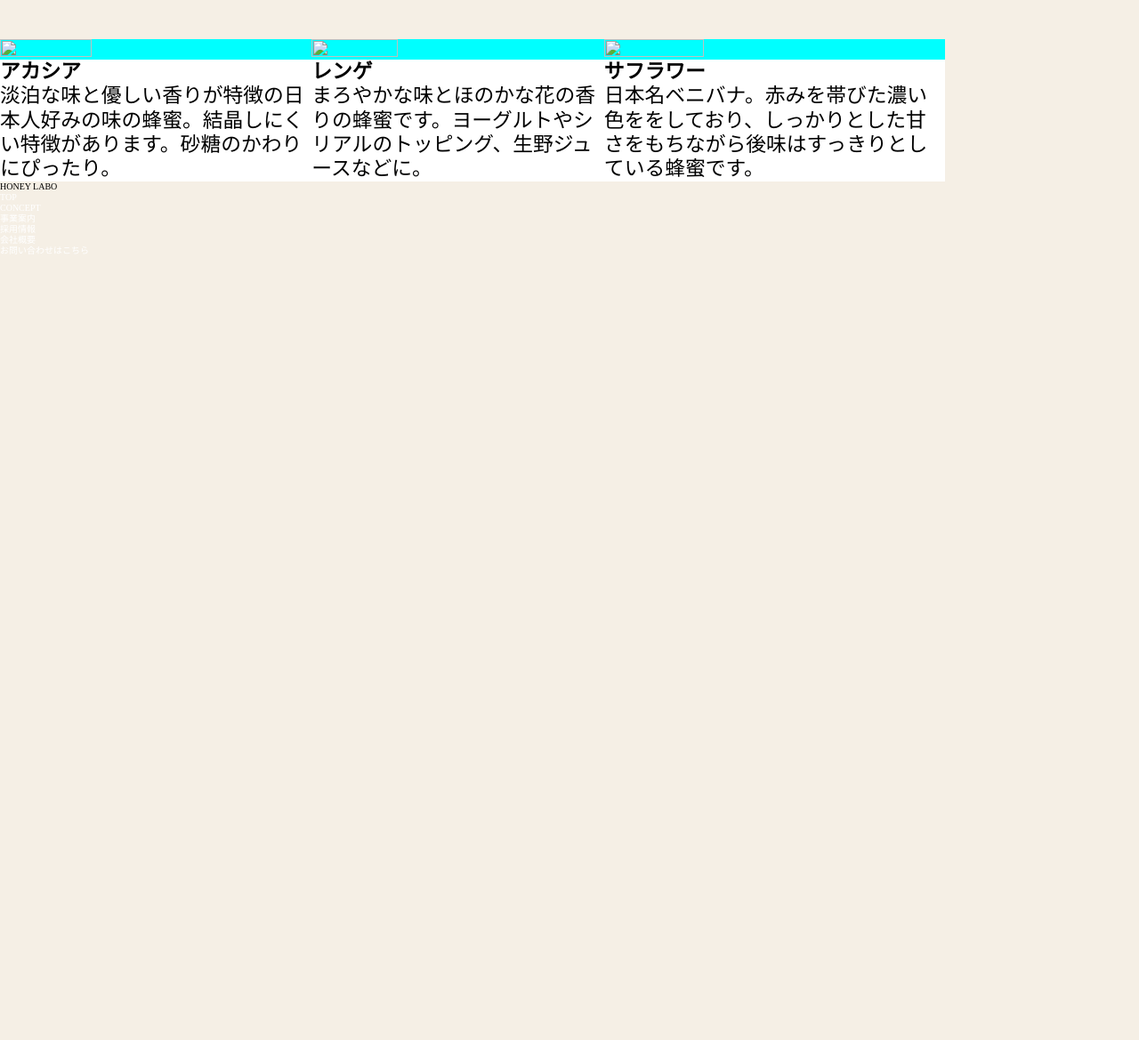
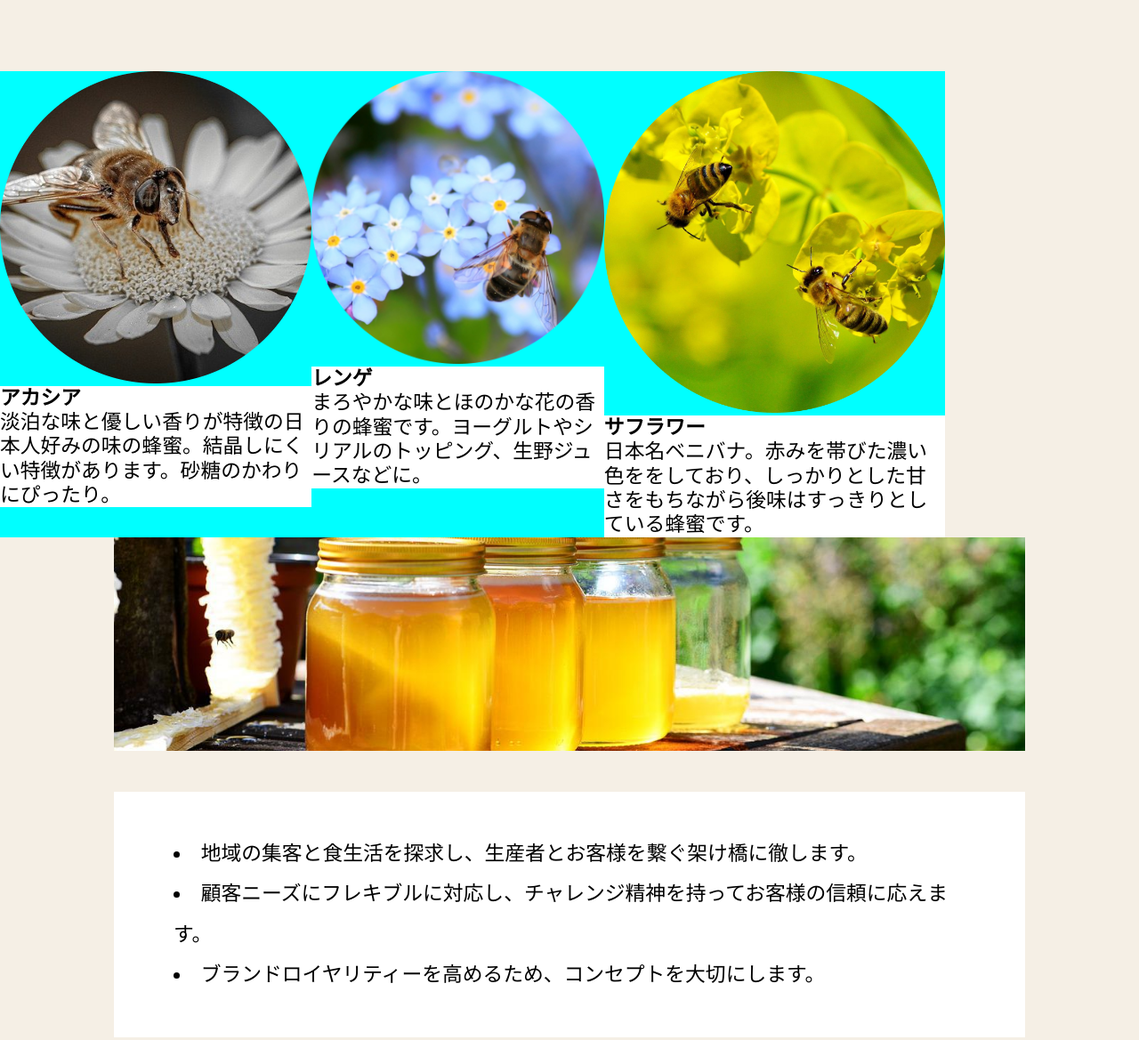
Before and after one commit to achtsyamaguchi/-HP2, a plain HTML site: page html/works.html in a window 1280 px wide. Shown: the part 1487-2656 px from the top of the page at 89% size. Before the commit the page ends 1787 px from the top, so only its background shows below. Drawn offline with Linux system fonts and the light colour scheme; a web font is replaced by a local one.

Commit message:
works作成中

```diff
--- a/css/common1.css
+++ b/css/common1.css
@@ -77,3 +77,64 @@ header {
   color: #333;
   font-weight: bold;
 }
+
+
+/* footer-------------------- */
+.footer_inner {
+  background-color: #10602b;
+}
+
+.footer_logo {
+  text-align: center;
+  color: #fff;
+  font-size: clamp(1.8rem,2.5vw,3.5rem);
+  font-weight: bold;
+  padding-top: 9.5%;
+}
+
+.footer_nav {
+  margin: 7rem 0;
+}
+
+.footer_ul {
+  display: flex;
+  justify-content: center;
+  font-size: clamp(1.8rem,1.7vw,2.5rem);
+}
+
+.footer_li {
+  padding: 0 4%;
+  border-right: 3px solid #e8a31f;
+}
+
+.footer_li:last-child {
+  padding-right: 0;
+  border: none;
+}
+
+.footer_li:first-child {
+  padding-left: 0;
+}
+
+.footer_img {
+  width: 16%;
+  margin: 0 auto;
+}
+
+
+@media screen and (max-width: 770px) {
+  .footer_nav {
+    display: none;
+  }
+
+  .footer_img {
+    margin-top: 2%;
+    padding-bottom: 6.7%;
+  }
+}
+
+@media screen and (max-width: 886px) {
+  .header_nav {
+    display: none;
+  }
+}
--- a/css/company.css
+++ b/css/company.css
@@ -0,0 +1,3 @@
+.section_top_visual {
+  background-image: url(../img/beekeeper.png);
+}
--- a/css/works.css
+++ b/css/works.css
@@ -4,7 +4,7 @@
   background-color: #ddca1e;
 }
 
-.works_top_visual {
+.section_top_visual {
   background-image: url(../img/beekeeper.png);
   background-repeat: no-repeat;
   background-size: cover;
@@ -61,13 +61,13 @@
   background-color: aqua;
 }
 .works_on_inner2_img {
-  width: 29.3%;
+  width: 100%;
+  flex-shrink: 0;
 }
 
 .works_on_inner2_img img {
   width: 100%;
   height: 100%;
-
 }
 
 .works_inner2_txt {
@@ -77,3 +77,36 @@
 .works_inner2_txt p {
   font-size: 1.78vw;
 }
+
+/* works_inner3-------------------- */
+.works_inner3_item {
+  width: 80%;
+  margin: 0 auto;
+  margin-bottom: 7.6%;
+}
+
+.works_inner3_item_img {
+  width: 100%;
+  height:30vh;
+  margin-bottom: 4.5%;
+  background-color: #ddca1e;
+}
+
+.works_inner3_item_img img {
+  width: 100%;
+  height: 100%;
+  object-fit: cover;
+}
+
+.works_inner3_item ul {
+  width: 100%;
+  padding: 4.7rem 6.7rem;
+  background-color: #fff;
+}
+
+.works_inner3_item ul li {
+  list-style:disc;
+  list-style-position: inside;
+  line-height: 2;
+  font-size: 1.78vw;
+}
--- a/html/company.html
+++ b/html/company.html
@@ -0,0 +1,50 @@
+<!DOCTYPE html>
+<html lang="ja">
+  <head>
+    <meta charset="UTF-8">
+    <title>HONEY LABO</title>
+    <meta name="description" content="「人生をコードと共に」というビジョンを達成するべく、皆さんのプログラミング学習をサポートします。">
+    <meta name="keywords" content="IT,プログラミング,コミュニティ">
+    <meta name="viewport" content="width=device-width, initial-scale=1.0">
+    <meta property="og:title" content="プログラミング教材「WithCode」">
+    <meta property="og:type" content="article">
+    <meta property="og:url" content="https://withcode-plus.tech">
+    <meta property="og:image" content="img/logo.png">
+    <meta property="og:description" content="「人生をコードと共に」というビジョンを達成するべく、皆さんのプログラミング学習をサポートします。">
+    <meta property="og:site_name" content="プログラミング教材">
+    <link rel="preconnect" href="https://fonts.googleapis.com">
+    <link rel="preconnect" href="https://fonts.gstatic.com" crossorigin>
+    <link href="https://fonts.googleapis.com/css2?family=BIZ+UDGothic&family=EB+Garamond:ital@1&family=Indie+Flower&family=Inter:wght@100;200;300;400&family=M+PLUS+Rounded+1c:wght@300;400;500;700&family=Noto+Serif+JP:wght@400;500;600;700;900&family=Noto+Serif:ital,wght@0,400;0,700;1,400;1,700&family=Orelega+One&display=swap" rel="stylesheet">
+    <link rel="stylesheet" href="https://cdnjs.cloudflare.com/ajax/libs/font-awesome/5.11.2/css/all.css">
+    <link rel="icon" href="favicon.ico">
+    <link rel="apple-touch-icon" sizes="180×180" href="img/logo.png">
+    <link rel="stylesheet" type="text/css" href="../css/reset.css">
+    <link rel="stylesheet" type="text/css" href="../css/common1.css">
+    <link rel="stylesheet" type="text/css" href="../css/common2.css">
+    <link rel="stylesheet" type="text/css" href="../css/company.css">
+    <!-- <link rel="stylesheet" type="text/css" href="../css/index.css"> -->
+  </head>
+
+  <body>
+    <header>
+      <div class="header_content">
+        <div class="header_logo"><a href="../index.html">HONEY LABO</a></div>
+        <div class="header_nav">
+          <div class="header_ul">
+            <div class="header_li"><a href="../index.html">TOP</a></div>
+            <div class="header_li"><a href="#concept">CONCEPT</a></div>
+            <div class="header_li"><a href="#works">事業案内</a></div>
+            <div class="header_li"><a href="#company_info">会社概要</a></div>
+            <div class="header_li"><a href="../html/company.html">採用情報</a></div>
+            <div class="header_li"><a href="../html/contact.html">お問い合わせ</a></div>
+          </div>
+        </div>
+      </div>
+    </header>
+
+
+    <main>
+      <div class="company_top"></div>
+      <div class="section_top_visual"></div>
+    </main>
+    </body>
--- a/html/works.html
+++ b/html/works.html
@@ -42,7 +42,7 @@
 
     <main>
       <div class="works_top">
-        <div class="works_top_visual"></div>
+        <div class="section_top_visual"></div>
       </div>
 
       <div class="section_ttl">自然の製法</div>
@@ -86,6 +86,18 @@
         <div class="works_concept_txt"></div>
       </div>
 
+
+      <div class="works_inner3">
+        <div class="works_inner3_item">
+          <div class="works_inner3_item_img"><img src="../img/honey-bottle.jpg" alt=""></div>
+          <ul>
+            <li>地域の集客と食生活を探求し、生産者とお客様を繋ぐ架け橋に徹します。</li>
+            <li>顧客ニーズにフレキブルに対応し、チャレンジ精神を持ってお客様の信頼に応えます。</li>
+            <li>ブランドロイヤリティーを高めるため、コンセプトを大切にします。</li>
+          </ul>
+        </div>
+      </div>
+
       <footer>
         <div class="footer_inner">
           <div class="footer_logo">HONEY LABO</div>
@@ -99,7 +111,7 @@
               <li class="footer_li"><a href="html/contact.html">お問い合わせはこちら</a></li>
             </ul>
           </nav>
-          <div class="footer_img"><img src="img/hany-icon.png" alt=""></div>
+          <div class="footer_img"><img src="../img/hany-icon.png" alt=""></div>
         </div>
       </footer>
     </main>
```
Also changed, not shown: css/common2.css (added, +9 -0 lines), css/index.css (+25 -23 lines), index.html (+7 -0 lines), img/bee-flower1.png (added), img/bee-flower3.png (added), img/bee_flower2.png (added), img/honey2.png (added).
